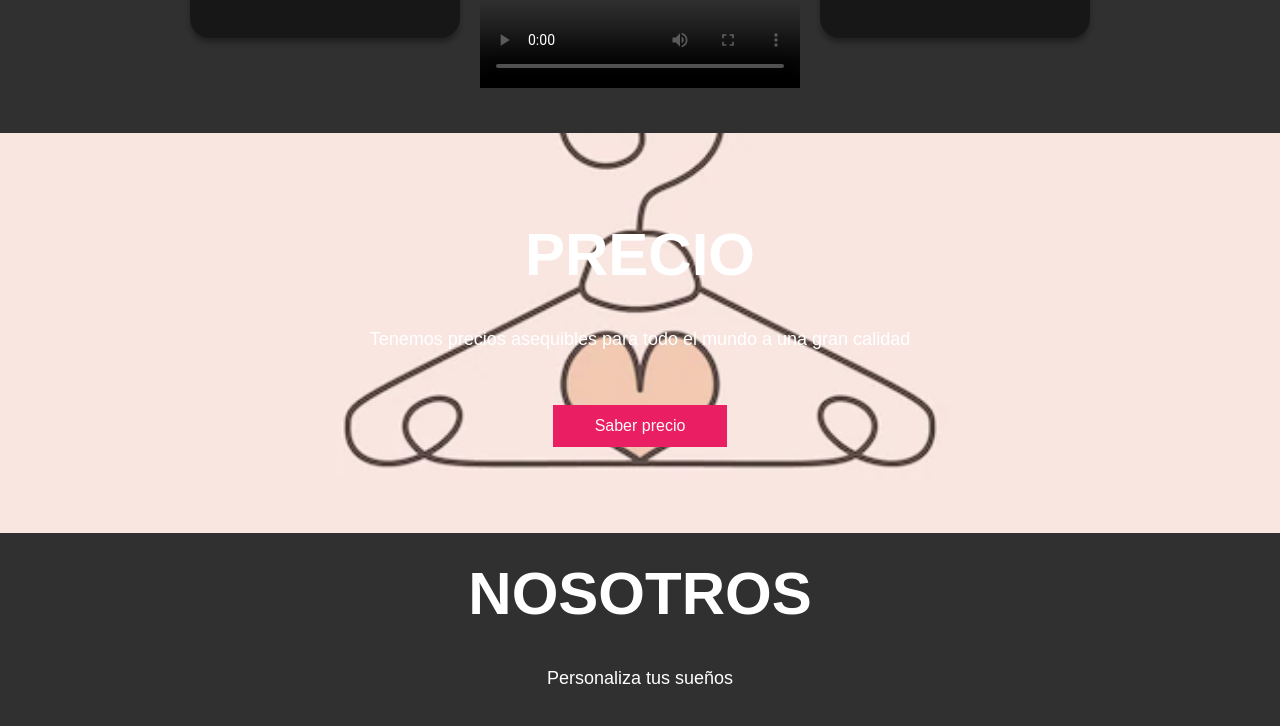
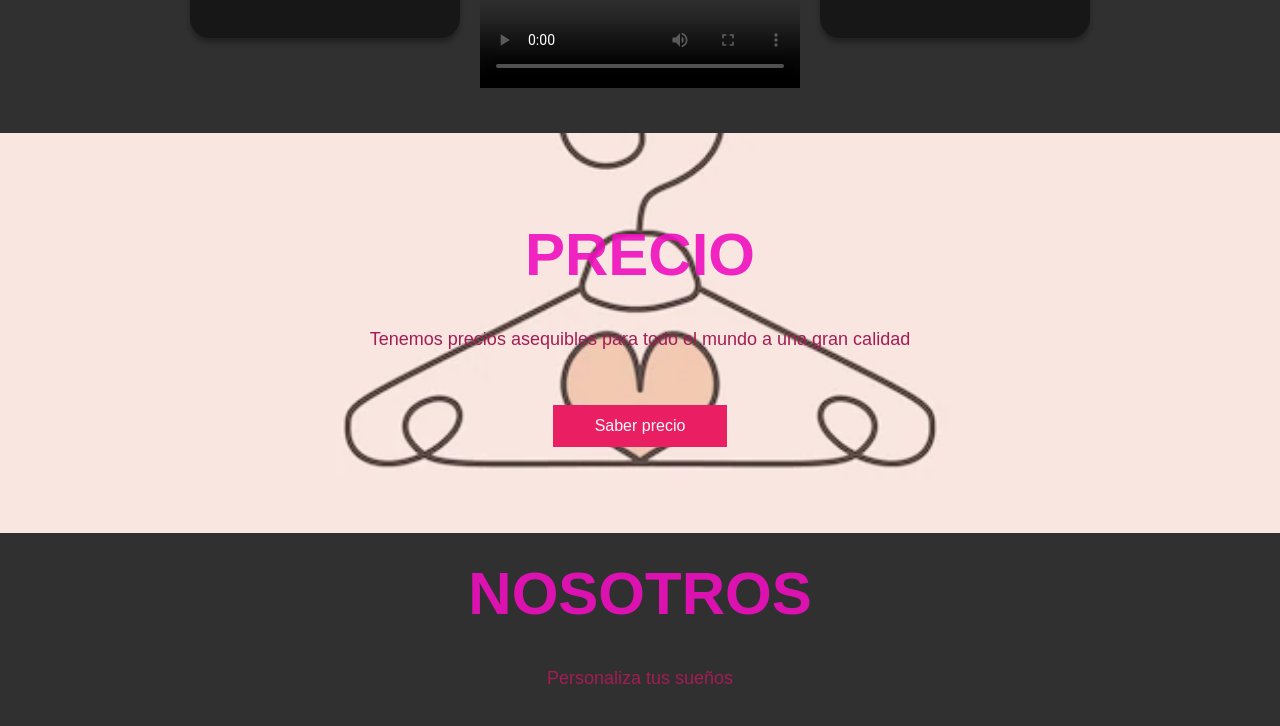
Before and after one commit to COPPYJAMAS/COPPYJAMAS.GITHUB.COM, a plain HTML site: page index.html in a window 1280 px wide. Shown: the part 767-1493 px from the top of the page. Drawn offline with Linux system fonts and the light colour scheme; grey boxes are pictures that could not be loaded.

Commit message:
Add files via upload

```diff
--- a/style.css
+++ b/style.css
@@ -64,13 +64,13 @@ body {
     font-size: 60px;
     font-weight: 600;
     text-transform: uppercase;
-    color: #fff;
+    color: rgba(238, 14, 189, 0.897);
 }
 
 p {
     margin-bottom: 40px;
     font-size: 18px;
-    color: #fff;
+    color: #a41c54;
     padding: 0 150px;
 }
 
```
